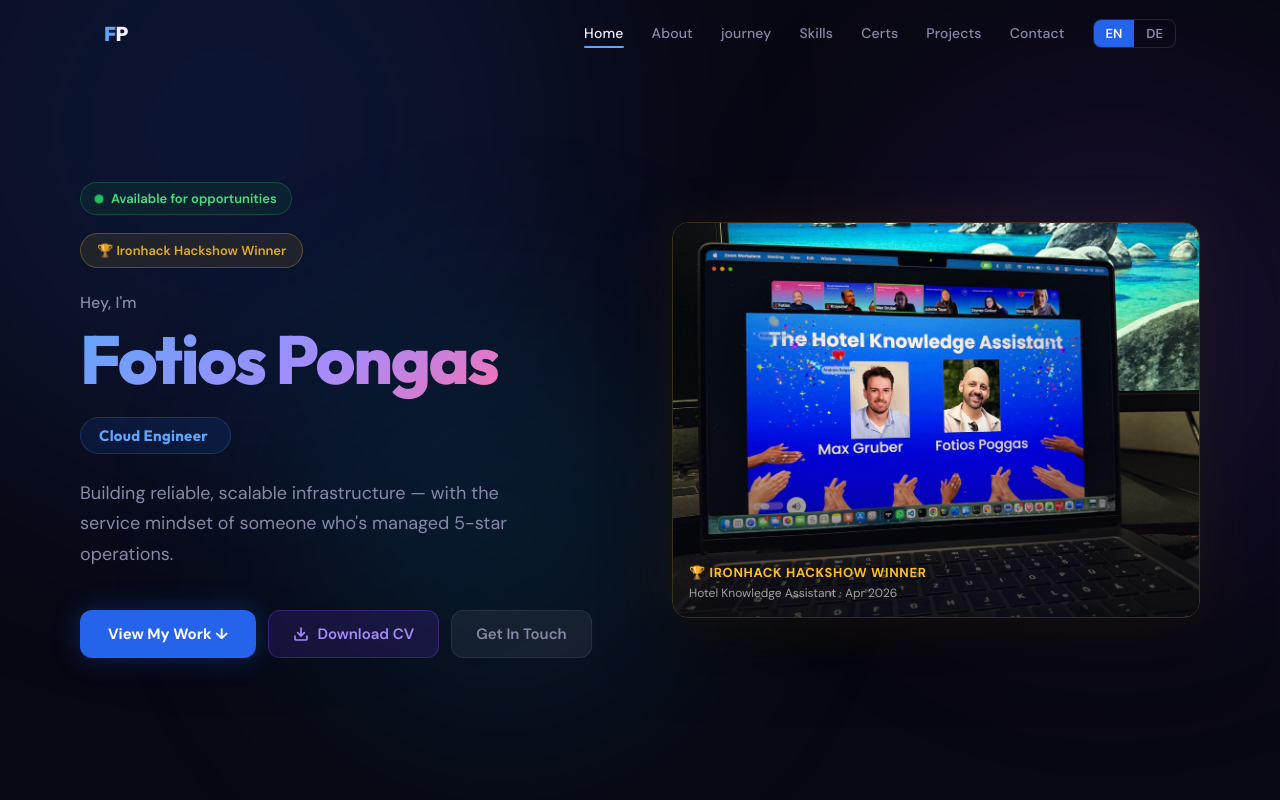
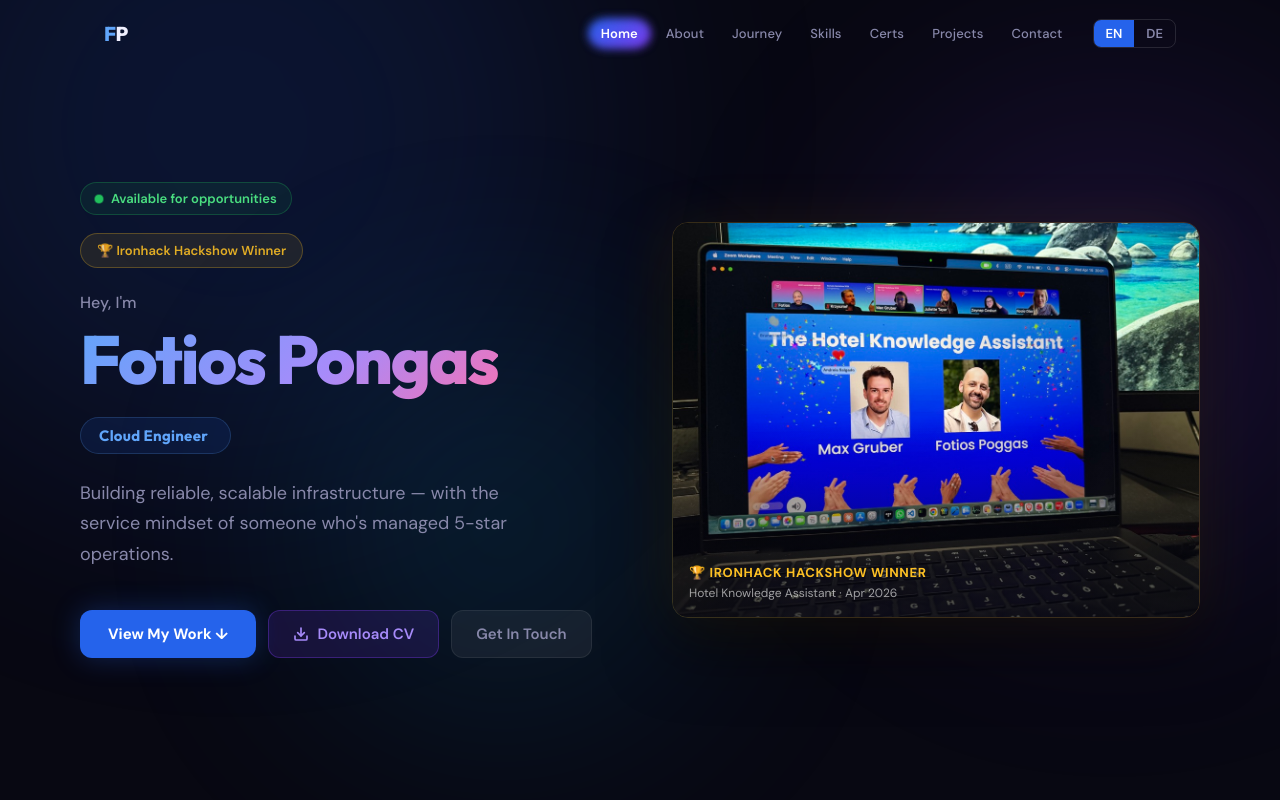
Before and after one commit to Kabamaru2372/fotios.website, a React (Vite) app: page / in a window 1280 px wide. Shown: the top 800 px of the page. Built offline with nearby package versions, Linux system fonts and the light colour scheme.

Commit message:
feat: replace desktop nav with GooeyNav gooey particle animation
Integrates reactbits.dev GooeyNav component — clicking a nav item
triggers a burst of blue/violet particles with an SVG gooey filter,
and a gradient pill slides to the active item.

```diff
--- /dev/null
+++ b/src/GooeyNav.css
@@ -0,0 +1,132 @@
+/* ── Color palette for gooey particles (blue/violet portfolio theme) ── */
+:root {
+  --color-1: #2563eb;
+  --color-2: #7c3aed;
+  --color-3: #60a5fa;
+  --color-4: #a78bfa;
+}
+
+/* ── Container ── */
+.gooey-nav-container {
+  position: relative;
+  display: flex;
+  align-items: center;
+}
+
+/* ── Nav List ── */
+.gooey-nav-container nav ul {
+  position: relative;
+  display: flex;
+  list-style: none;
+  padding: 0;
+  margin: 0;
+  gap: 0;
+  z-index: 1;
+}
+
+.gooey-nav-container nav ul li {
+  position: relative;
+  cursor: pointer;
+}
+
+.gooey-nav-container nav ul li a {
+  display: block;
+  padding: 7px 14px;
+  border-radius: 50px;
+  font-size: 13px;
+  font-weight: 500;
+  color: rgba(136, 136, 170, 1);
+  text-decoration: none;
+  letter-spacing: 0.01em;
+  transition: color 0.2s;
+  white-space: nowrap;
+  position: relative;
+  z-index: 1;
+  user-select: none;
+}
+
+.gooey-nav-container nav ul li a:hover {
+  color: #f0f0ff;
+}
+
+.gooey-nav-container nav ul li.active a {
+  color: transparent; /* text shown by .effect.text overlay */
+}
+
+/* ── Gooey pill (background) and text overlay ── */
+.effect {
+  position: absolute;
+  border-radius: 50px;
+  pointer-events: none;
+  overflow: hidden;
+  z-index: 0;
+}
+
+.effect.filter {
+  background: linear-gradient(135deg, #2563eb 0%, #7c3aed 100%);
+  filter: url(#gooey-filter) blur(4px);
+  transition:
+    left   0.5s cubic-bezier(0.25, 0.46, 0.45, 0.94),
+    top    0.5s cubic-bezier(0.25, 0.46, 0.45, 0.94),
+    width  0.5s cubic-bezier(0.25, 0.46, 0.45, 0.94),
+    height 0.5s cubic-bezier(0.25, 0.46, 0.45, 0.94);
+}
+
+.effect.text {
+  display: flex;
+  align-items: center;
+  justify-content: center;
+  font-size: 13px;
+  font-weight: 600;
+  color: #ffffff;
+  letter-spacing: 0.01em;
+  z-index: 10;
+  opacity: 0;
+  transition:
+    left    0.5s cubic-bezier(0.25, 0.46, 0.45, 0.94),
+    top     0.5s cubic-bezier(0.25, 0.46, 0.45, 0.94),
+    width   0.5s cubic-bezier(0.25, 0.46, 0.45, 0.94),
+    height  0.5s cubic-bezier(0.25, 0.46, 0.45, 0.94),
+    opacity 0.3s;
+}
+
+.effect.text.active {
+  opacity: 1;
+}
+
+/* ── Particles ── */
+.particle {
+  position: absolute;
+  top: 50%;
+  left: 50%;
+  width: 12px;
+  height: 12px;
+  border-radius: 50%;
+  opacity: 0;
+  will-change: transform, opacity;
+}
+
+.effect.filter.active .particle {
+  animation: moveParticle var(--time) ease-out forwards;
+}
+
+.point {
+  position: absolute;
+  inset: 0;
+  background: var(--color, #2563eb);
+  border-radius: 50%;
+}
+
+@keyframes moveParticle {
+  0% {
+    transform: translate(var(--start-x), var(--start-y)) scale(var(--scale)) rotate(0deg);
+    opacity: 1;
+  }
+  70% {
+    opacity: 0.5;
+  }
+  100% {
+    transform: translate(var(--end-x), var(--end-y)) scale(0) rotate(var(--rotate));
+    opacity: 0;
+  }
+}
--- /dev/null
+++ b/src/GooeyNav.jsx
@@ -0,0 +1,174 @@
+import { useRef, useEffect, useState } from 'react';
+import './GooeyNav.css';
+
+const GooeyNav = ({
+  items,
+  animationTime = 600,
+  particleCount = 15,
+  particleDistances = [90, 10],
+  particleR = 100,
+  timeVariance = 300,
+  colors = [1, 2, 3, 1, 2, 3, 1, 4],
+  initialActiveIndex = 0,
+}) => {
+  const containerRef = useRef(null);
+  const navRef = useRef(null);
+  const filterRef = useRef(null);
+  const textRef = useRef(null);
+  const [activeIndex, setActiveIndex] = useState(initialActiveIndex);
+
+  const noise = (n = 1) => n / 2 - Math.random() * n;
+
+  const getXY = (distance, pointIndex, totalPoints) => {
+    const angle = ((360 + noise(8)) / totalPoints) * pointIndex * (Math.PI / 180);
+    return [distance * Math.cos(angle), distance * Math.sin(angle)];
+  };
+
+  const createParticle = (i, t, d, r) => {
+    const rotate = noise(r / 10);
+    return {
+      start: getXY(d[0], particleCount - i, particleCount),
+      end: getXY(d[1] + noise(7), particleCount - i, particleCount),
+      time: t,
+      scale: 1 + noise(0.2),
+      color: colors[Math.floor(Math.random() * colors.length)],
+      rotate: rotate > 0 ? (rotate + r / 20) * 10 : (rotate - r / 20) * 10,
+    };
+  };
+
+  const makeParticles = (element) => {
+    const d = particleDistances;
+    const r = particleR;
+    const bubbleTime = animationTime * 2 + timeVariance;
+    element.style.setProperty('--time', `${bubbleTime}ms`);
+
+    for (let i = 0; i < particleCount; i++) {
+      const t = animationTime * 2 + noise(timeVariance * 2);
+      const p = createParticle(i, t, d, r);
+      element.classList.remove('active');
+
+      setTimeout(() => {
+        const particle = document.createElement('span');
+        const point = document.createElement('span');
+        particle.classList.add('particle');
+        particle.style.setProperty('--start-x', `${p.start[0]}px`);
+        particle.style.setProperty('--start-y', `${p.start[1]}px`);
+        particle.style.setProperty('--end-x', `${p.end[0]}px`);
+        particle.style.setProperty('--end-y', `${p.end[1]}px`);
+        particle.style.setProperty('--time', `${p.time}ms`);
+        particle.style.setProperty('--scale', `${p.scale}`);
+        particle.style.setProperty('--color', `var(--color-${p.color}, white)`);
+        particle.style.setProperty('--rotate', `${p.rotate}deg`);
+        point.classList.add('point');
+        particle.appendChild(point);
+        element.appendChild(particle);
+        requestAnimationFrame(() => {
+          element.classList.add('active');
+        });
+        setTimeout(() => {
+          try { element.removeChild(particle); } catch { /* removed already */ }
+        }, t);
+      }, 30);
+    }
+  };
+
+  const updateEffectPosition = (element) => {
+    if (!containerRef.current || !filterRef.current || !textRef.current) return;
+    const containerRect = containerRef.current.getBoundingClientRect();
+    const pos = element.getBoundingClientRect();
+    const styles = {
+      left: `${pos.x - containerRect.x}px`,
+      top: `${pos.y - containerRect.y}px`,
+      width: `${pos.width}px`,
+      height: `${pos.height}px`,
+    };
+    Object.assign(filterRef.current.style, styles);
+    Object.assign(textRef.current.style, styles);
+    textRef.current.innerText = element.innerText;
+  };
+
+  const handleClick = (e, index) => {
+    const liEl = e.currentTarget;
+    if (activeIndex === index) return;
+    setActiveIndex(index);
+    updateEffectPosition(liEl);
+    if (filterRef.current) {
+      filterRef.current.querySelectorAll('.particle').forEach((p) => filterRef.current.removeChild(p));
+    }
+    if (textRef.current) {
+      textRef.current.classList.remove('active');
+      void textRef.current.offsetWidth;
+      textRef.current.classList.add('active');
+    }
+    if (filterRef.current) {
+      makeParticles(filterRef.current);
+    }
+  };
+
+  const handleKeyDown = (e, index) => {
+    if (e.key === 'Enter' || e.key === ' ') {
+      e.preventDefault();
+      const liEl = e.currentTarget.parentElement;
+      if (liEl) handleClick({ currentTarget: liEl }, index);
+    }
+  };
+
+  useEffect(() => {
+    if (!navRef.current || !containerRef.current) return;
+    const activeLi = navRef.current.querySelectorAll('li')[activeIndex];
+    if (activeLi) {
+      updateEffectPosition(activeLi);
+      textRef.current?.classList.add('active');
+    }
+    const resizeObserver = new ResizeObserver(() => {
+      const currentActiveLi = navRef.current?.querySelectorAll('li')[activeIndex];
+      if (currentActiveLi) updateEffectPosition(currentActiveLi);
+    });
+    resizeObserver.observe(containerRef.current);
+    return () => resizeObserver.disconnect();
+  }, [activeIndex]);
+
+  return (
+    <>
+      <svg style={{ position: 'absolute', width: 0, height: 0 }} aria-hidden="true">
+        <defs>
+          <filter id="gooey-filter">
+            <feGaussianBlur in="SourceGraphic" stdDeviation="6" result="blur" />
+            <feColorMatrix
+              in="blur"
+              mode="matrix"
+              values="1 0 0 0 0  0 1 0 0 0  0 0 1 0 0  0 0 0 19 -9"
+              result="gooey"
+            />
+            <feComposite in="SourceGraphic" in2="gooey" operator="atop" />
+          </filter>
+        </defs>
+      </svg>
+      <div className="gooey-nav-container" ref={containerRef}>
+        <nav>
+          <ul ref={navRef}>
+            {items.map((item, index) => (
+              <li
+                key={index}
+                className={activeIndex === index ? 'active' : ''}
+                onClick={(e) => handleClick(e, index)}
+              >
+                <a
+                  href={item.href}
+                  onClick={(e) => { if (item.onClick) { e.preventDefault(); item.onClick(); } }}
+                  onKeyDown={(e) => handleKeyDown(e, index)}
+                >
+                  {item.label}
+                </a>
+              </li>
+            ))}
+          </ul>
+        </nav>
+        <span className="effect filter" ref={filterRef} />
+        <span className="effect text" ref={textRef} />
+      </div>
+    </>
+  );
+};
+
+export default GooeyNav;
--- a/src/Portfolio.jsx
+++ b/src/Portfolio.jsx
@@ -1,4 +1,5 @@
 import { useState, useEffect, useRef, useCallback } from "react";
+import GooeyNav from "./GooeyNav";
 
 // ─── Translations ──────────────────────────────────────────────────────────
 
@@ -614,6 +615,12 @@
   const t        = translations[lang];
   const sections = ["home", "about", "journey", "skills", "certifications", "projects", "contact"];
   const active   = useScrollSpy(sections);
+
+  const navItems = sections.map(s => ({
+    href: `#${s}`,
+    label: t.nav[s] || (s.charAt(0).toUpperCase() + s.slice(1)),
+    onClick: () => scrollTo(s),
+  }));
   const titleText = useTypewriter(t.hero.titles);
 
   useEffect(() => {
@@ -805,12 +812,8 @@
             >
               <span style={{ color: C.blueL }}>F</span><span style={{ color: C.text }}>P</span>
             </div>
-            <div className="desktop-nav" style={{ display: "flex", alignItems: "center", gap: 28 }}>
-              {sections.map(s => (
-                <button key={s} className={`nav-link ${active === s ? "active" : ""}`} onClick={() => scrollTo(s)}>
-                  {t.nav[s] || s}
-                </button>
-              ))}
+            <div className="desktop-nav" style={{ display: "flex", alignItems: "center", gap: 16 }}>
+              <GooeyNav items={navItems} initialActiveIndex={0} />
               <div className="lang-toggle">
                 <button className={`lang-btn ${lang === "en" ? "active" : ""}`} onClick={() => setLang("en")}>EN</button>
                 <button className={`lang-btn ${lang === "de" ? "active" : ""}`} onClick={() => setLang("de")}>DE</button>
```
